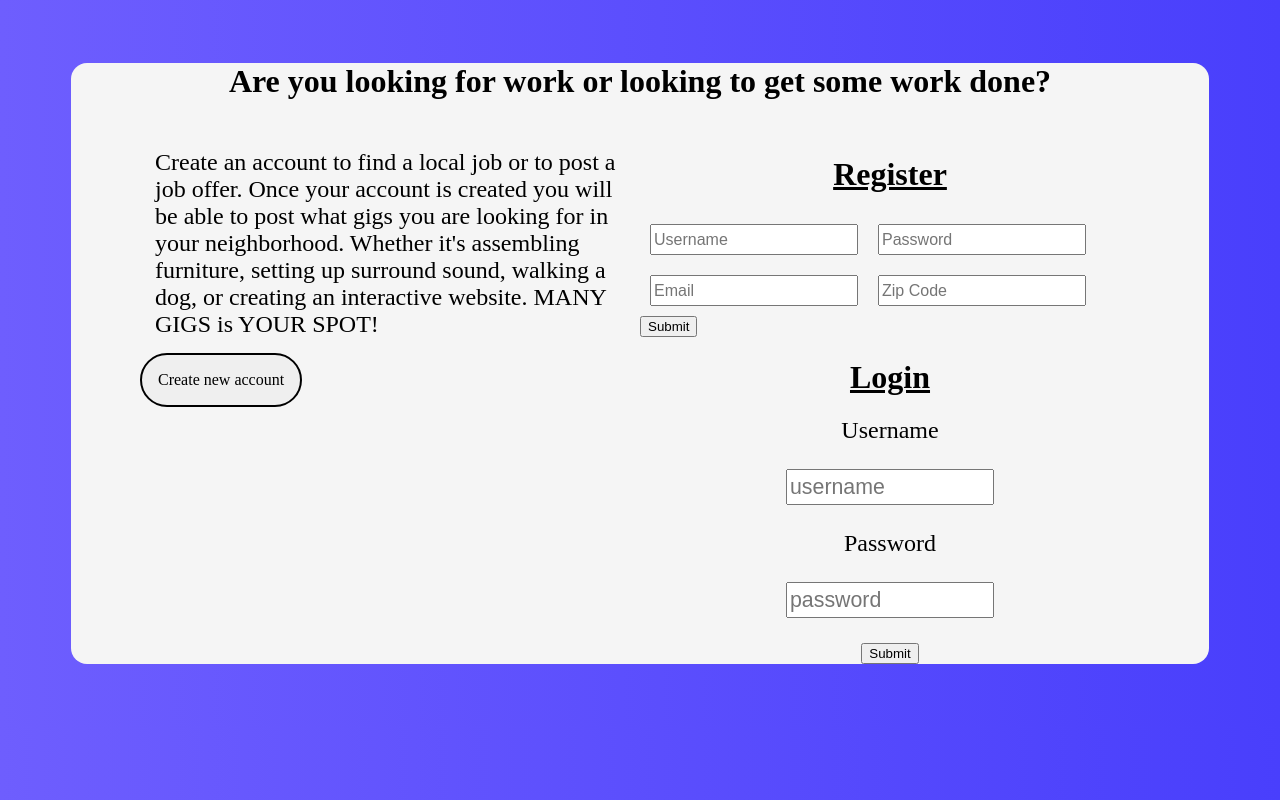
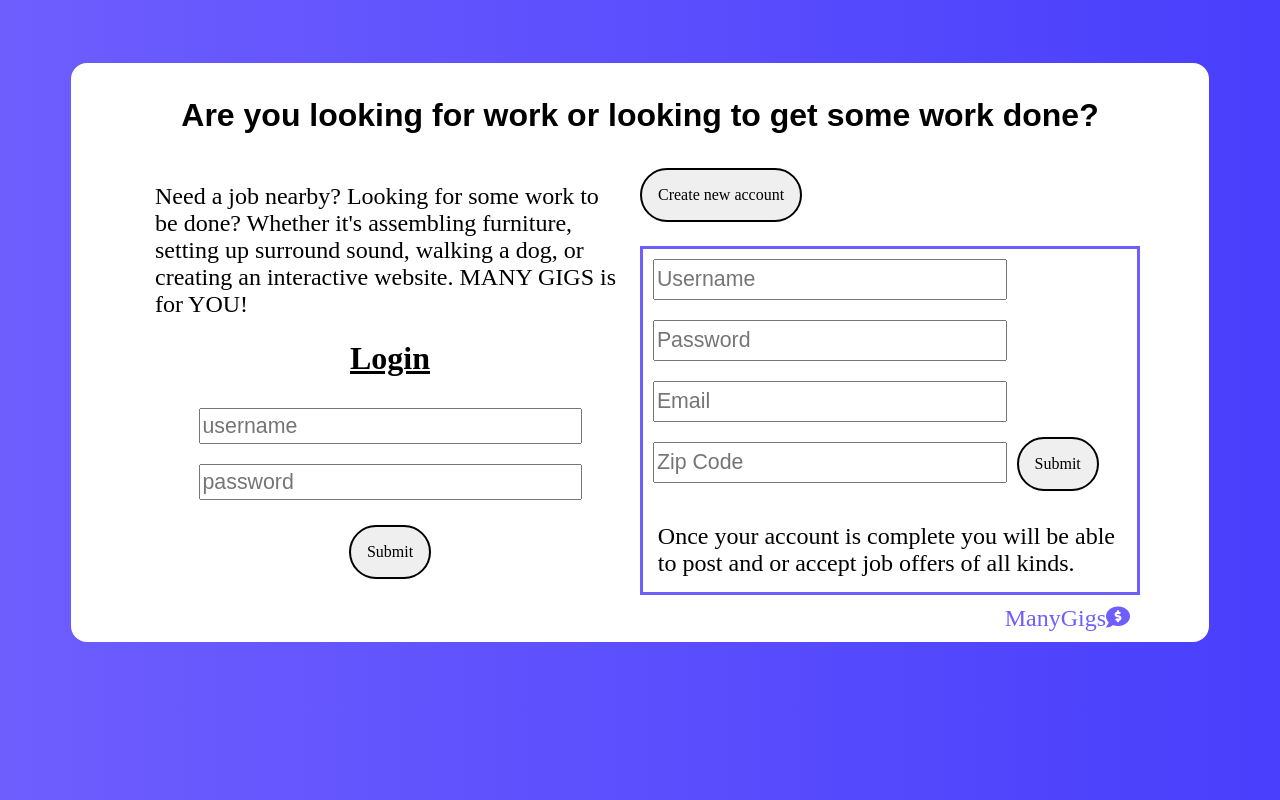
Before and after one commit to tniles320/project-3, a React (Create React App) app in the folder client/: page / in a window 1280 px wide. Both pictures are taken after a click on the button "Create new account". Built offline with nearby package versions, Linux system fonts and the light colour scheme; no server answers.

Commit message:
merged PostDisplay files to local branch and updated styling to homepage

```diff
--- a/client/src/components/HomeCard/index.js
+++ b/client/src/components/HomeCard/index.js
@@ -1,5 +1,11 @@
 import React from "react";
 import "./style.css";
+import gigspic from "../../assets/gigs1.jpg"
+//import { Button } from 'react-native-elements';
+//import ReactDOM from 'react-dom'
+//import { FontAwesomeIcon } from '@fortawesome/react-fontawesome'
+//import { fas fa-comment-dollar } from '@fortawesome/free-solid-svg-icons'
+
 
 function HomeCard(props) {
   const { handleLogin, handleRegister, createAccount } = props;
@@ -12,20 +18,27 @@
       <div className="create-account">
         <div className="description">
           <p>
-            Create an account to find a local job or to post a job offer. Once
-            your account is created you will be able to post what gigs you are
-            looking for in your neighborhood. Whether it's assembling furniture,
+            Need a job nearby? Looking for some work to be done? Whether it's assembling furniture,
             setting up surround sound, walking a dog, or creating an interactive
-            website. MANY GIGS is YOUR SPOT!
+            website. MANY GIGS is for YOU!
           </p>
-          <button id="create-account" onClick={createAccount}>
-            Create new account
-          </button>
+          <h1>Login</h1>
+          <div className="login">
+
+            <input type="text" id="username-login" placeholder="username" />
+
+            <input type="password" id="password-login" placeholder="password" />
+            <p></p>
+            <button id ="loginBtn"onClick={handleLogin}>Submit</button>
+          </div>
         </div>
 
         <div className="register-container">
+        <button id="create-account" onClick={createAccount}>
+            Create new account
+          </button>
           <div>
-            <h1>Register</h1>
+
             <form id="register-info">
               <input type="text" id="username-input" placeholder="Username" />
               <input
@@ -35,20 +48,17 @@
               />
               <input type="email" id="email-input" placeholder="Email" />
               <input type="text" id="zip-input" placeholder="Zip Code" />
-              <button onClick={handleRegister}>Submit</button>
+
+              <button id ="regBtn"onClick={handleRegister}>Submit</button>
+              <p>Once your account is complete you will be able to post and or accept job offers of all kinds.</p>
             </form>
+
+
           </div>
 
-          <h1>Login</h1>
-          <div className="login">
-            <p>Username</p>
-            <input type="text" id="username-login" placeholder="username" />
-            <p>Password</p>
-            <input type="password" id="password-login" placeholder="password" />
-            <p></p>
-            <button onClick={handleLogin}>Submit</button>
-          </div>
 
+          <div className="logo">ManyGigs<i class="fas fa-comment-dollar"></i>
+      </div>
         </div>
       </div>
     </div>
--- a/client/src/components/HomeCard/style.css
+++ b/client/src/components/HomeCard/style.css
@@ -1,45 +1,51 @@
 #register-info {
     visibility: hidden;
+    border-style: solid;
+    border-color: rgb(110, 94, 254);
+    border-width: 3px;
 }
 
 .create-account {
     display: flex;
     justify-content: center;
-
     margin: 3%;
 }
 
 .header {
+    padding-top: 3%;
+    display: flex;
+    justify-content: center;
     text-align: center;
-    font-family: 'Poiret One', cursive;
+    font-family: 'Poppins', sans-serif;
     font-size: xx-large;
 }
 
 #create-account {
     display: flex;
-    justify-content: center;
-    align-items: center;
+    justify-content:right;
+    align-items: top;
     border-style: solid;
     cursor: pointer;
     font-family: 'Merienda';
     font-weight: normal;
     line-height: normal;
     margin: 0 0 1.5rem;
-    position: relative;
+    position: right;
     text-align: center;
-
     border-radius: 2rem;
-
     display: inline-block;
     padding: 1rem;
     font-size: 1rem;
-    background-color: linear-gradient(90deg, rgb(44, 22, 243) 0%,  100%);
     color:black;
 }
-
+#create-account:hover{
+    transition: all ease .5s .25s;
+    background-color:rgb(110, 94, 254);
+    color:white;
+    transition: 250ms;
+}
 
 p {
-
     font-size: x-large;
     margin: 3%;
 }
@@ -50,16 +56,16 @@
 }
 
 .register-container {
-   margin-top: auto;
+   margin-top: 0%;
     float: right;
     width: 500px;
 }
 
 .register-container input{
     margin: 2%;
-    height: 25px;
-    width: 40%;
-    font-size: 12pt;
+    height: 35px;
+    width: 70%;
+    font-size: 16pt;
 
 }
 
@@ -79,6 +85,55 @@
     display: inline-block;
     padding: 1rem;
     font-size: 1rem;
-    background-color: linear-gradient(90deg, rgb(44, 22, 243) 0%,  100%);
     color:black;
 }
+
+#regBtn:hover{
+
+    transition: all ease .5s .25s;
+    background-color:rgb(110, 94, 254);
+    color:white;
+    transition: 250ms;
+}
+
+.login {
+    text-align: center;
+}
+
+.login input {
+    height: 30px;
+    width: 75%;
+    font-size: 16pt;
+    margin: 10px;
+}
+#loginBtn{
+    display: flex;
+    justify-content: center;
+    align-items: center;
+    border-style: solid;
+    cursor: pointer;
+    font-family: 'Merienda';
+    font-weight: normal;
+    line-height: normal;
+    margin: 0 0 1.5rem;
+    position: relative;
+    text-align: center;
+    border-radius: 2rem;
+    display: inline-block;
+    padding: 1rem;
+    font-size: 1rem;
+    color:black;
+}
+#loginBtn:hover{
+
+    transition: all ease .5s .25s;
+    background-color:rgb(110, 94, 254);
+    color:white;
+    transition: 250ms;
+}
+.logo{
+    font-size:x-large;
+    color:rgb(110, 94, 254);
+   float:right;
+   margin:2%
+}
--- a/client/src/components/PostDisplay/index.js
+++ b/client/src/components/PostDisplay/index.js
@@ -10,6 +10,7 @@
           <div>
             <div>{post.title}</div>
             <div>{post.location}</div>
+            <div>{post.description}</div>
           </div>
         );
       })}
--- a/client/src/pages/Home/index.js
+++ b/client/src/pages/Home/index.js
@@ -36,6 +36,7 @@
   const createAccount = () => {
     document.getElementById("register-info").style.visibility = "visible";
   };
+
   return (
     <div className="App">
       <HomeCard
--- a/client/src/pages/Home/style.css
+++ b/client/src/pages/Home/style.css
@@ -3,7 +3,7 @@
 }
 
 .App {
-    background-color: whitesmoke;
+    background-color: white;
     margin: 5%;
     border-radius: 1rem;
 }
@@ -13,33 +13,3 @@
     text-decoration: underline;
     text-align: center;
 }
-
-.login {
-    text-align: center;
-}
-
-.login input {
-    height: 30px;
-    width: 40%;
-    font-size: 16pt;
-    margin: 10px;
-}
-#loginBtn{
-    display: flex;
-    justify-content: center;
-    align-items: center;
-    border-style: solid;
-    cursor: pointer;
-    font-family: 'Merienda';
-    font-weight: normal;
-    line-height: normal;
-    margin: 0 0 1.5rem;
-    position: relative;
-    text-align: center;
-    border-radius: 2rem;
-    display: inline-block;
-    padding: 1rem;
-    font-size: 1rem;
-    background-color: linear-gradient(90deg, rgb(44, 22, 243) 0%,  100%);
-    color:black;
-}
--- a/package.json
+++ b/package.json
@@ -20,6 +20,11 @@
     "nodemon": "^1.18.7"
   },
   "dependencies": {
+    "@fortawesome/fontawesome-svg-core": "^1.2.32",
+    "@fortawesome/free-brands-svg-icons": "^5.15.2",
+    "@fortawesome/free-regular-svg-icons": "^5.15.2",
+    "@fortawesome/free-solid-svg-icons": "^5.15.2",
+    "@fortawesome/react-fontawesome": "^0.1.14",
     "axios": "^0.21.1",
     "bcrypt": "^5.0.0",
     "body-parser": "^1.19.0",
```
Also changed, not shown: 2 other files (tests, documents, lock files or other folders).
